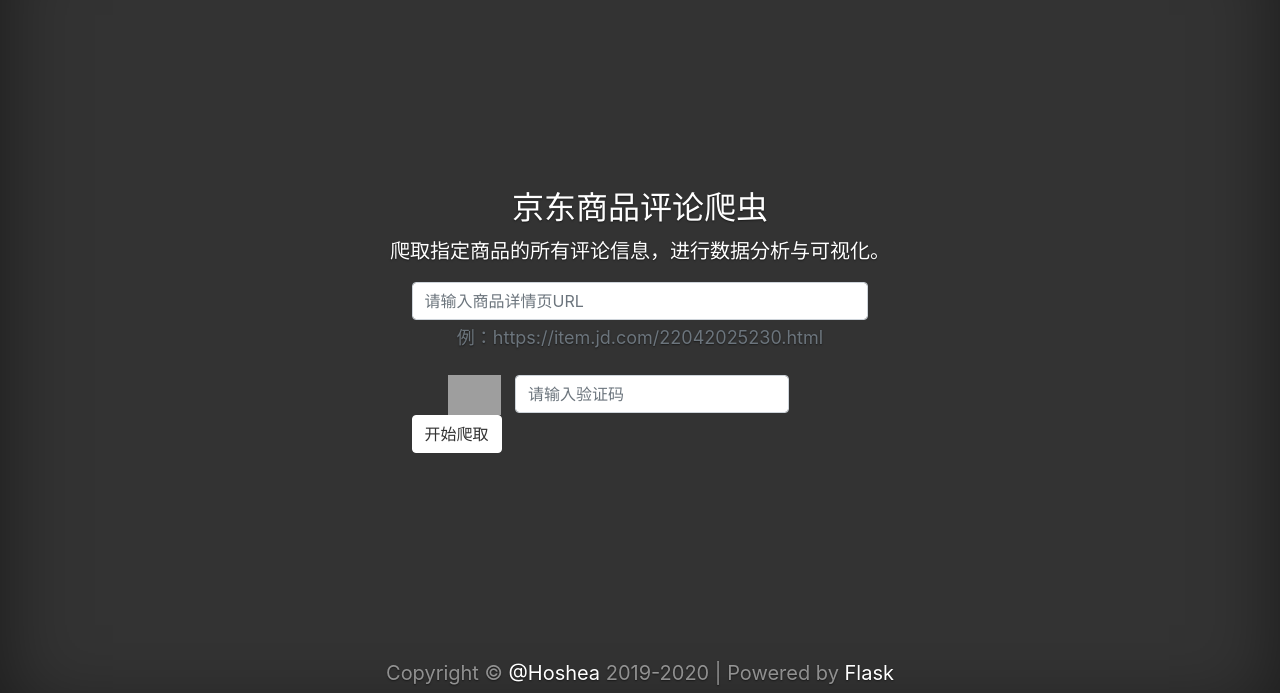
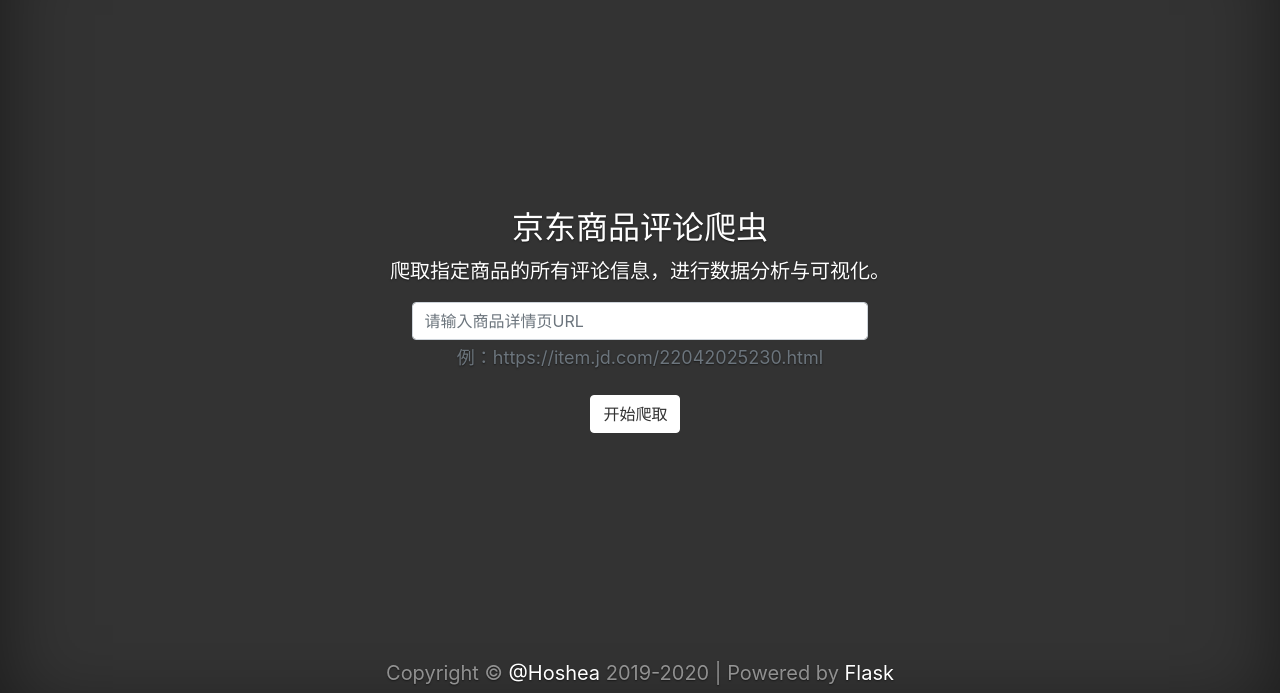
Before and after one commit to fgksgf/DCVS, a Flask app: page / in a window 1280 px wide. Shown: the part 80-773 px from the top of the page. Run offline with Flask 2, Linux system fonts and the light colour scheme; parts of the project's set-up code (start-up, migrations or seed data) failed here and were passed over; some libraries are stand-ins or nearby versions; grey boxes are pictures that could not be loaded.

Commit message:
delete captcha

```diff
--- a/templates/index.html
+++ b/templates/index.html
@@ -11,17 +11,8 @@
                 <small id="urlHelp" class="form-text text-muted">例：https://item.jd.com/22042025230.html
                 </small>
                 <br>
-                <div class="input-group">
-                    <div style="margin-left: 8%;margin-right: 3%">
-                        <img src="/captcha" onclick="this.src='/captcha?'+ Math.random()" style="height: 40px;"
-                             alt="验证码图片" title="点击图片换一张">
-                    </div>
-                    <div style="height: 40px;margin-right: 3%">
-                        <input id="code-input" type="text" class="form-control" placeholder="请输入验证码">
-                    </div>
-                    <div style="margin-right: 2%">
-                        <button type="button" id="btn1" class="btn btn-secondary">开始爬取</button>
-                    </div>
+                <div style="margin-right: 2%">
+                    <button type="button" id="btn1" class="btn btn-secondary">开始爬取</button>
                 </div>
             </div>
         </form>
```
